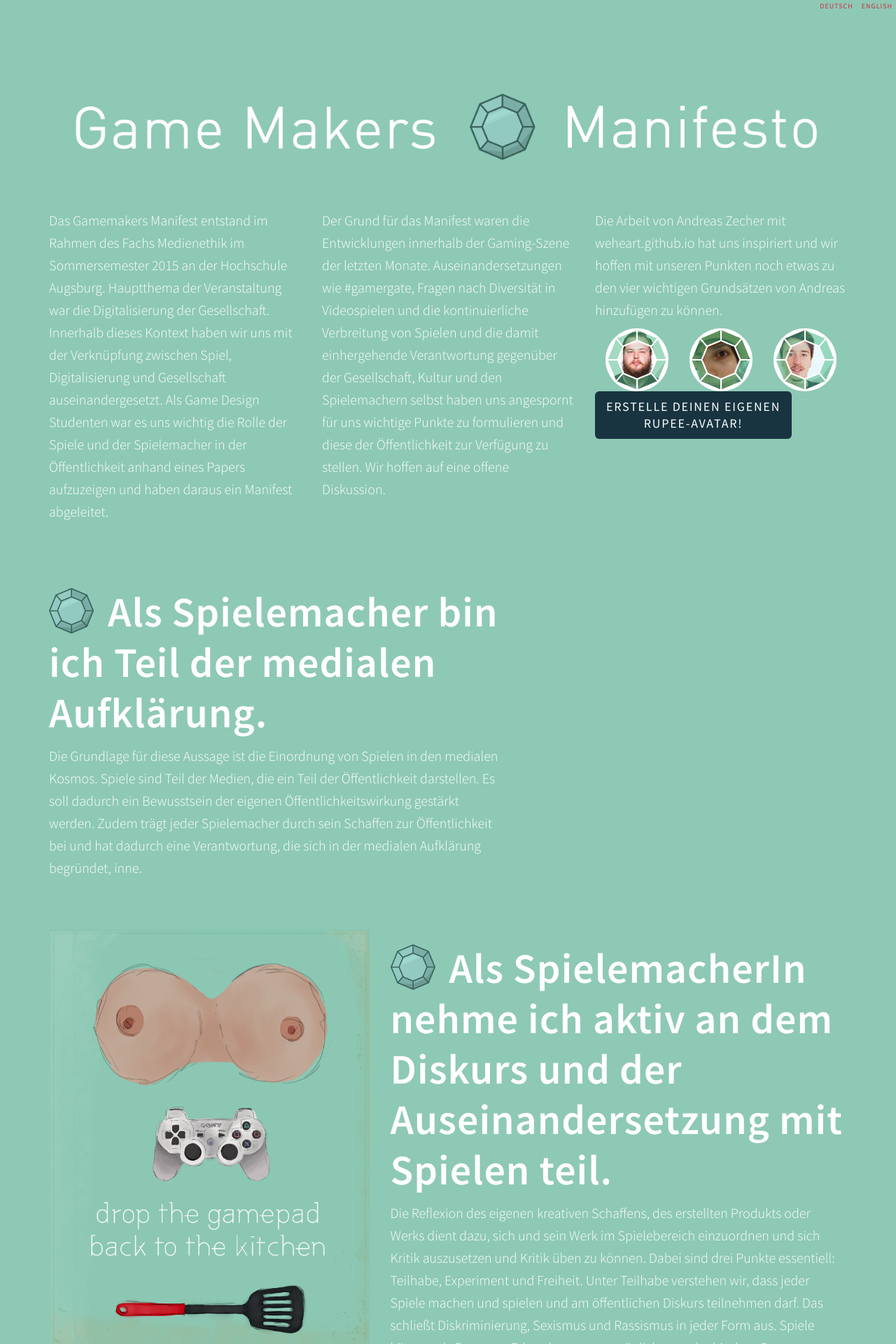
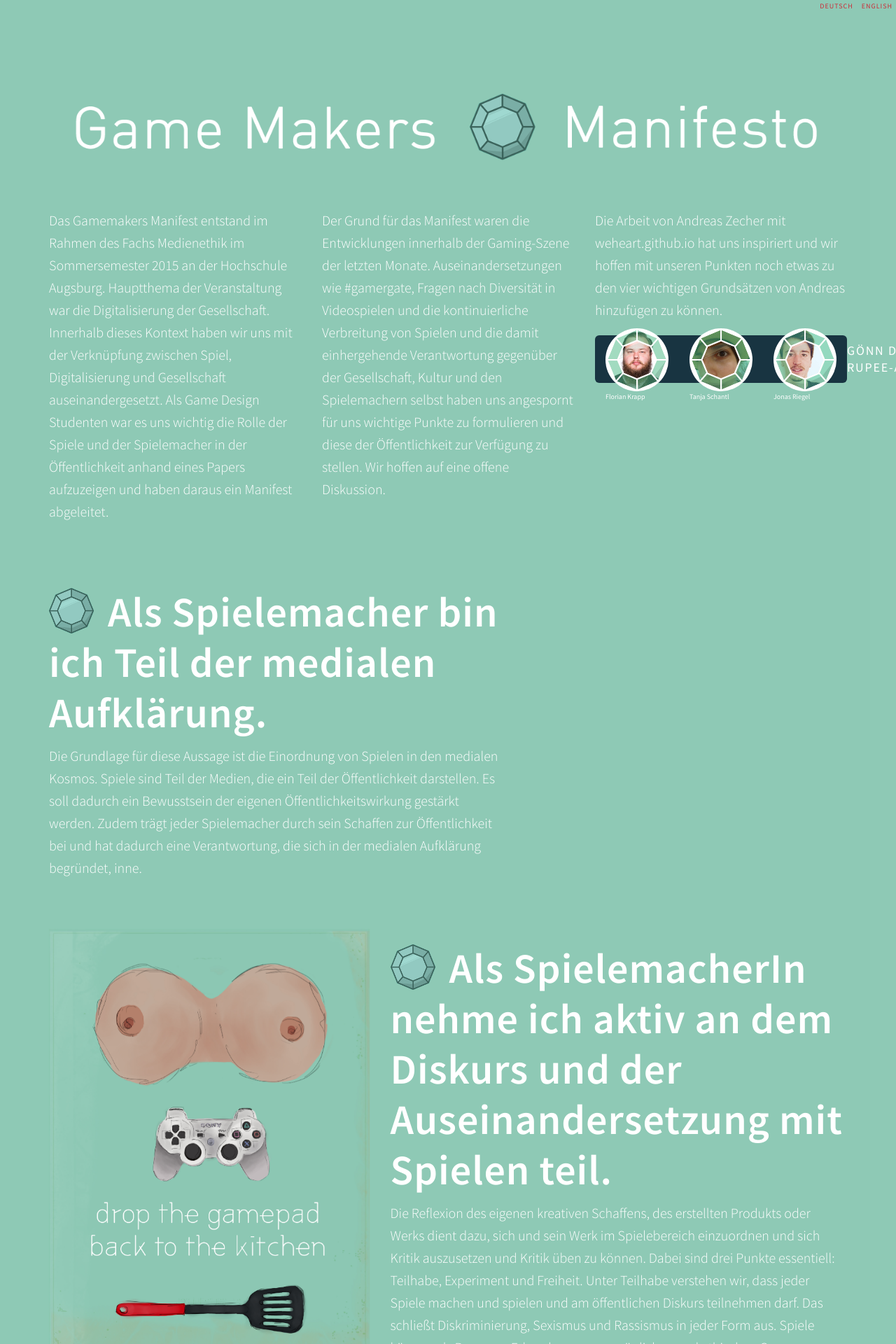
Before and after one commit to gamemakersmanifesto/gamemakersmanifesto.github.io, a Jekyll site: the page built from index.html, in a window 1280 px wide. Shown: the top 1920 px of the page at 70% size. Built offline with Jekyll 4.4.1, drawn with Linux system fonts in a browser that asks for light colours; nearby versions of some CDN libraries.

Commit message:
REFURBISH: Structure + Css

```diff
--- a/_layouts/manifest.html
+++ b/_layouts/manifest.html
@@ -21,10 +21,25 @@ layout: default
                 </div>
                 <div class="col-md-4">
                     <p>Die Arbeit von Andreas Zecher mit weheart.github.io hat uns inspiriert und wir hoffen mit unseren Punkten noch etwas zu den vier wichtigen Grundsätzen von Andreas hinzufügen zu können.</p>
-<div class="col-md-4"><img src="img/avatare/Avatar_Flo.png" class="img-responsive img-circle"></div>
-<div class="col-md-4"><img src="img/avatare/Avatar_Tanja.png" class="img-responsive img-circle"></div>
-<div class="col-md-4"><img src="img/avatare/Avatar_Jonas.png" class="img-responsive img-circle"></div>
-                        <a href="/gmmgenerator/index.html" class="btn btn-danger btn-lg">Erstelle deinen eigenen <br> Rupee-Avatar!</a>
+                <div class="col-md-4">
+                    <figure>
+                        <img src="img/avatare/Avatar_Flo.png" class="img-responsive img-circle">
+                        <figcaption>Florian Krapp</figcaption>
+                    </figure>
+                </div>
+                    <div class="col-md-4">
+                        <figure>
+                            <img src="img/avatare/Avatar_Tanja.png" class="img-responsive img-circle">
+                            <figcaption>Tanja Schantl</figcaption>
+                        </figure>
+                    </div>
+                    <div class="col-md-4">
+                        <figure>
+                            <img src="img/avatare/Avatar_Jonas.png" class="img-responsive img-circle">
+                            <figcaption>Jonas Riegel</figcaption>
+                        </figure>
+                    </div>
+                        <a href="/gmmgenerator/index.html" class="btn btn-danger btn-lg avatar-cta btn-block">Gönn dir deinen eigenen <br> Rupee-Avatar!</a>
                 </div>
 
             </section>
--- a/css/main.css
+++ b/css/main.css
@@ -87,6 +87,9 @@ img {
 .btn-danger {
     background-color: #183441;
     border:#40735a;
+}
+.avatar-cta {
+    margin-top:20px;
 }
 /* TEXT */
 
```
